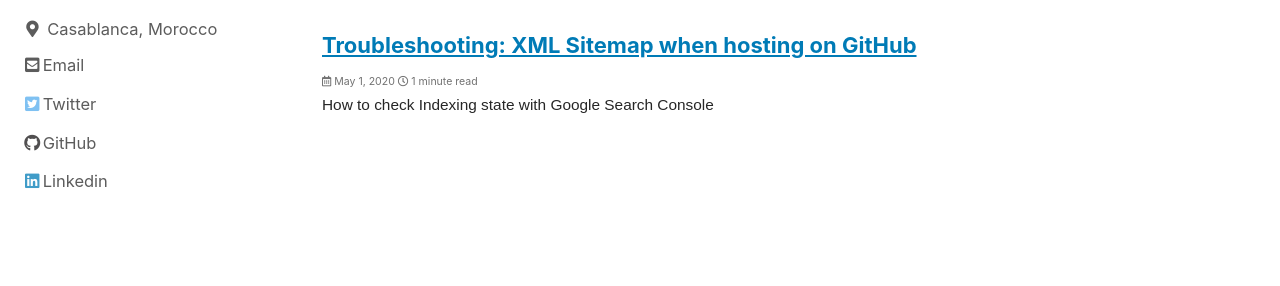
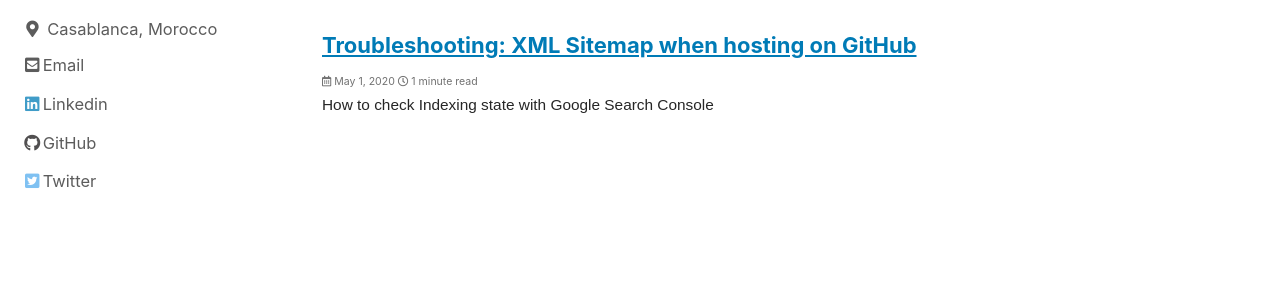
Before and after one commit to ossamamahjour/ossamamahjour.github.io, a Jekyll site: the page built from index.html, in a window 1280 px wide and 900 px high, scrolled down 517 px. Shown: the part 229-515 px from the top of the window. Built offline with Jekyll 4.4.1, drawn with Linux system fonts in a browser that asks for light colours; cached includes are drawn as plain includes; the list of posts is cut into pages by our own code.

Commit message:
change about page

```diff
--- a/_config.yml
+++ b/_config.yml
@@ -125,19 +125,18 @@ author:
     - label: "Website"
       icon: "fas fa-fw fa-link"
       # url: "https://your-website.com"
-    - label: "Twitter"
-      icon: "fab fa-fw fa-twitter-square"
-      url: "https://twitter.com/MahjourOssama"
+    - label: "Linkedin"
+      icon: "fab fa-fw fa-linkedin"
+      url: "https://www.linkedin.com/in/ossama-mahjour/"
     - label: "Facebook"
       icon: "fab fa-fw fa-facebook-square"
       # url: "https://facebook.com/"
     - label: "GitHub"
       icon: "fab fa-fw fa-github"
       url: "https://github.com/ossamamahjour"
-    - label: "Linkedin"
-      icon: "fab fa-fw fa-linkedin"
-      url: "https://www.linkedin.com/in/ossama-mahjour/"
-
+    - label: "Twitter"
+      icon: "fab fa-fw fa-twitter-square"
+      url: "https://twitter.com/MahjourOssama"
 # Site Footer
 # footer:
 #   links:
```
